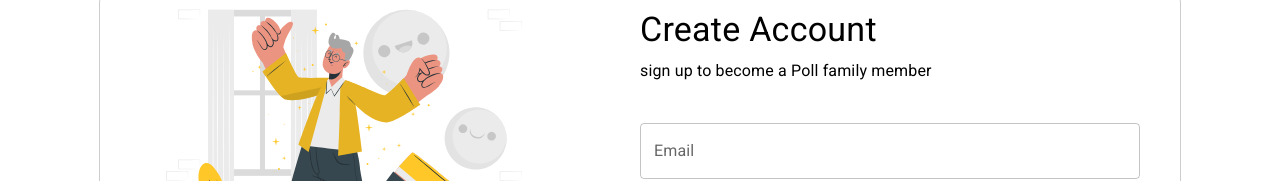
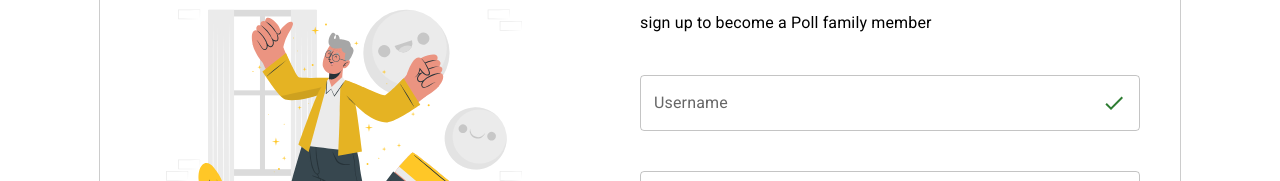
Before and after one commit to premramman/Poll, a React (Vite) app: page /signup in a window 1280 px wide. Shown: the part 168-349 px from the top of the page. Built offline with nearby package versions, Linux system fonts and the light colour scheme.

Commit message:
Improv: Implemented a username field

```diff
--- /dev/null
+++ b/src/components/UsernameCheckField/index.tsx
@@ -0,0 +1,31 @@
+import CheckIcon from '@mui/icons-material/Check';
+import ErrorOutlineIcon from '@mui/icons-material/ErrorOutline';
+import { InputAdornment, TextField } from '@mui/material';
+import { KeyboardEvent } from "react";
+
+interface Props {
+    isValid: boolean,
+    register?: any,
+    error?: boolean,
+    helperText?: string | undefined,
+    onKeyUp?: (e: KeyboardEvent<HTMLInputElement>) => void
+}
+
+function UsernameCheckField({ isValid, register, error, helperText, onKeyUp }: Props) {
+    return (
+        <TextField label="Username"
+            {...register("username")}
+            error={error}
+            helperText={helperText}
+            onKeyUp={onKeyUp}
+            InputProps={{
+                endAdornment:
+                    <InputAdornment position="end">
+                        {isValid ? <CheckIcon color="success"/> : <ErrorOutlineIcon color="warning"/>}
+                    </InputAdornment>
+            }}
+        />
+    )
+}
+
+export default UsernameCheckField;
--- a/src/features/authentication/components/SignUpForm/index.tsx
+++ b/src/features/authentication/components/SignUpForm/index.tsx
@@ -11,8 +11,10 @@ import { useNavigate } from 'react-router-dom';
 import { useForm } from "react-hook-form";
 import { yupResolver } from "@hookform/resolvers/yup";
 import schema from "./schema";
+import UsernameCheckField from '../../../../components/UsernameCheckField';
 
 interface FormData {
+    username: string,
     email: string,
     password: string
 }
@@ -38,6 +40,13 @@ function SignUpForm() {
         <form onSubmit={handleSubmit(onSubmit)}>
             <FormLayout>
                 <FormTitle title="Create Account" subTitle={`sign up to become a ${GLOBALS.APP.NAME} family member`} />
+
+                <UsernameCheckField
+                    register={register}
+                    error={!!errors.username}
+                    helperText={errors.username?.message}
+                    isValid={true}
+                />
 
                 <TextField label="Email"
                     {...register("email")}
--- a/src/features/authentication/components/SignUpForm/schema.ts
+++ b/src/features/authentication/components/SignUpForm/schema.ts
@@ -1,6 +1,7 @@
 import { object, string } from "yup";
 
 const schema = object({
+    username: string().label('Username').required(),
     email: string().label('Email').email().required(),
     password: string().label('Password').required()
 });
```
